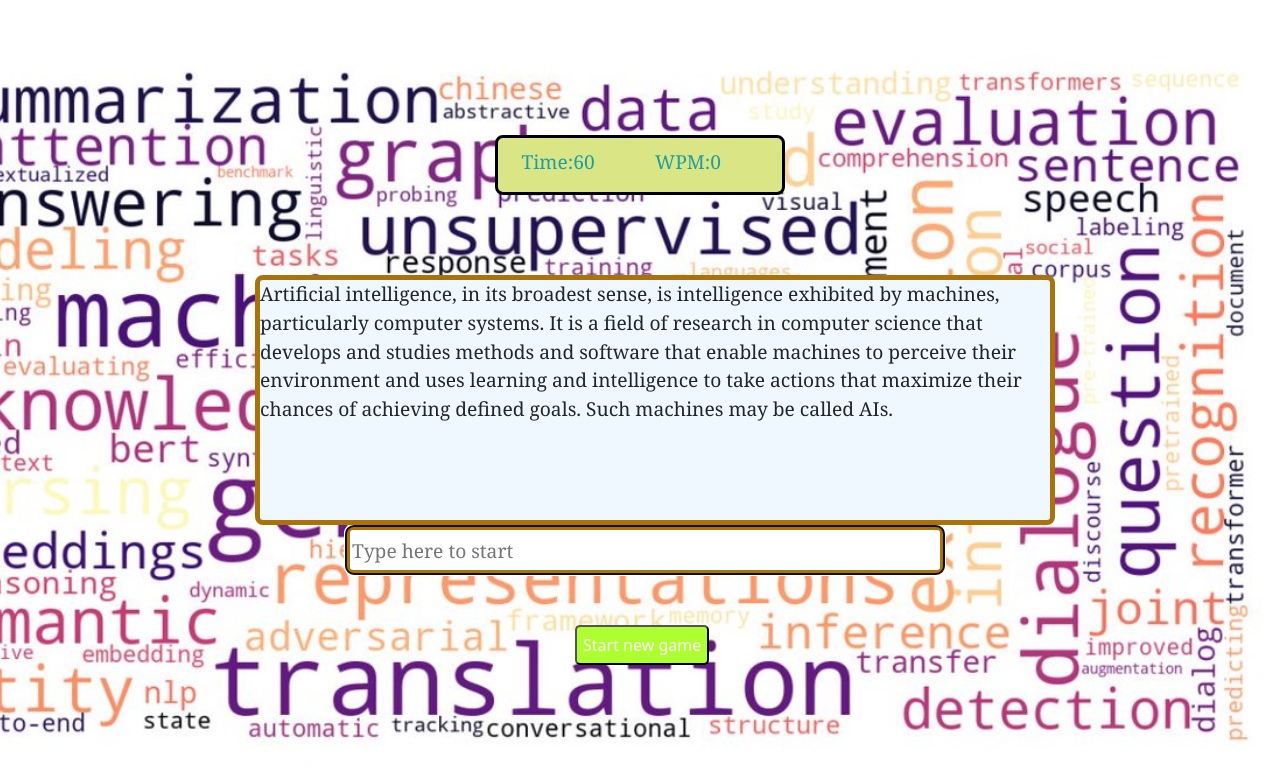
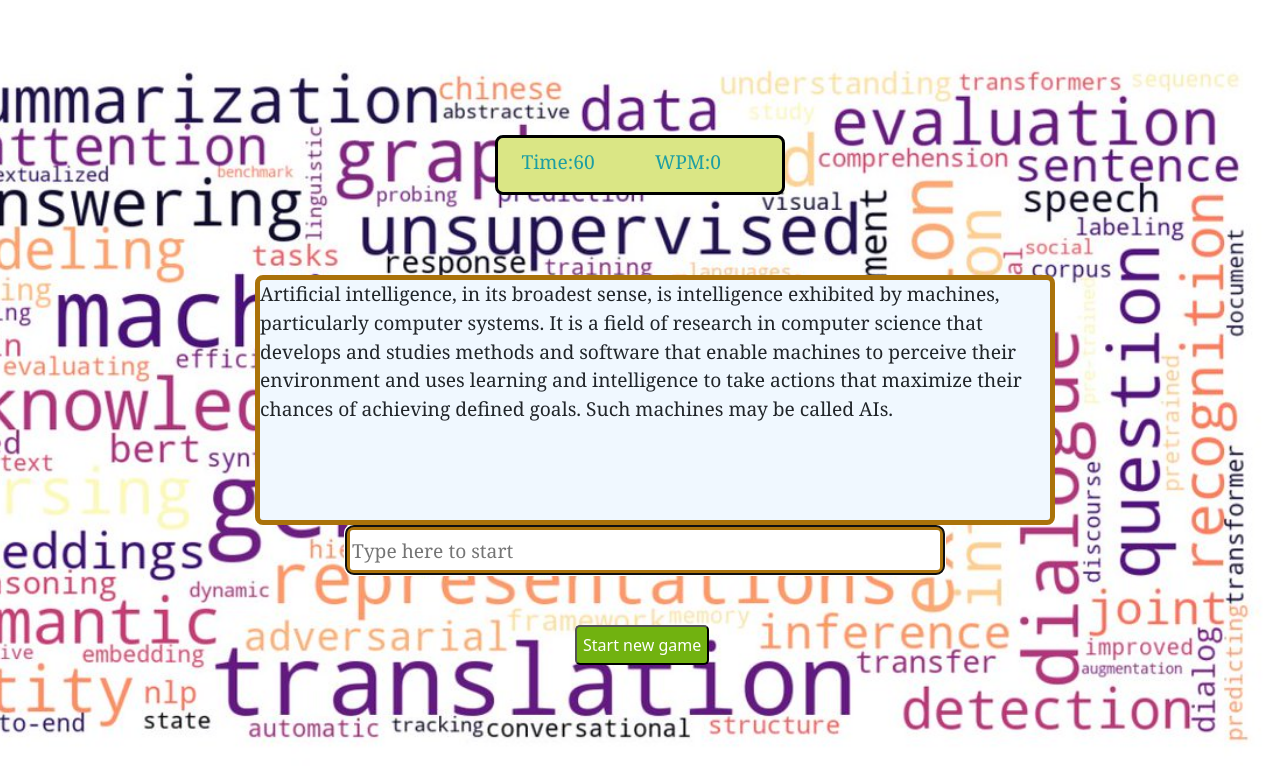
Before and after one commit to VicC1992/Typing-speed, a plain HTML site: page index.html in a window 1280 px wide. Drawn offline with nearby package versions, Linux system fonts and the light colour scheme.

Commit message:
Update styles.css

```diff
--- a/styles.css
+++ b/styles.css
@@ -98,7 +98,7 @@ body {
 
 .button {
     color: white;
-    background-color: greenyellow;
+    background-color: rgb(113, 178, 16);
     border-radius: 5px;
     position: relative;
     height: 40px;
```
